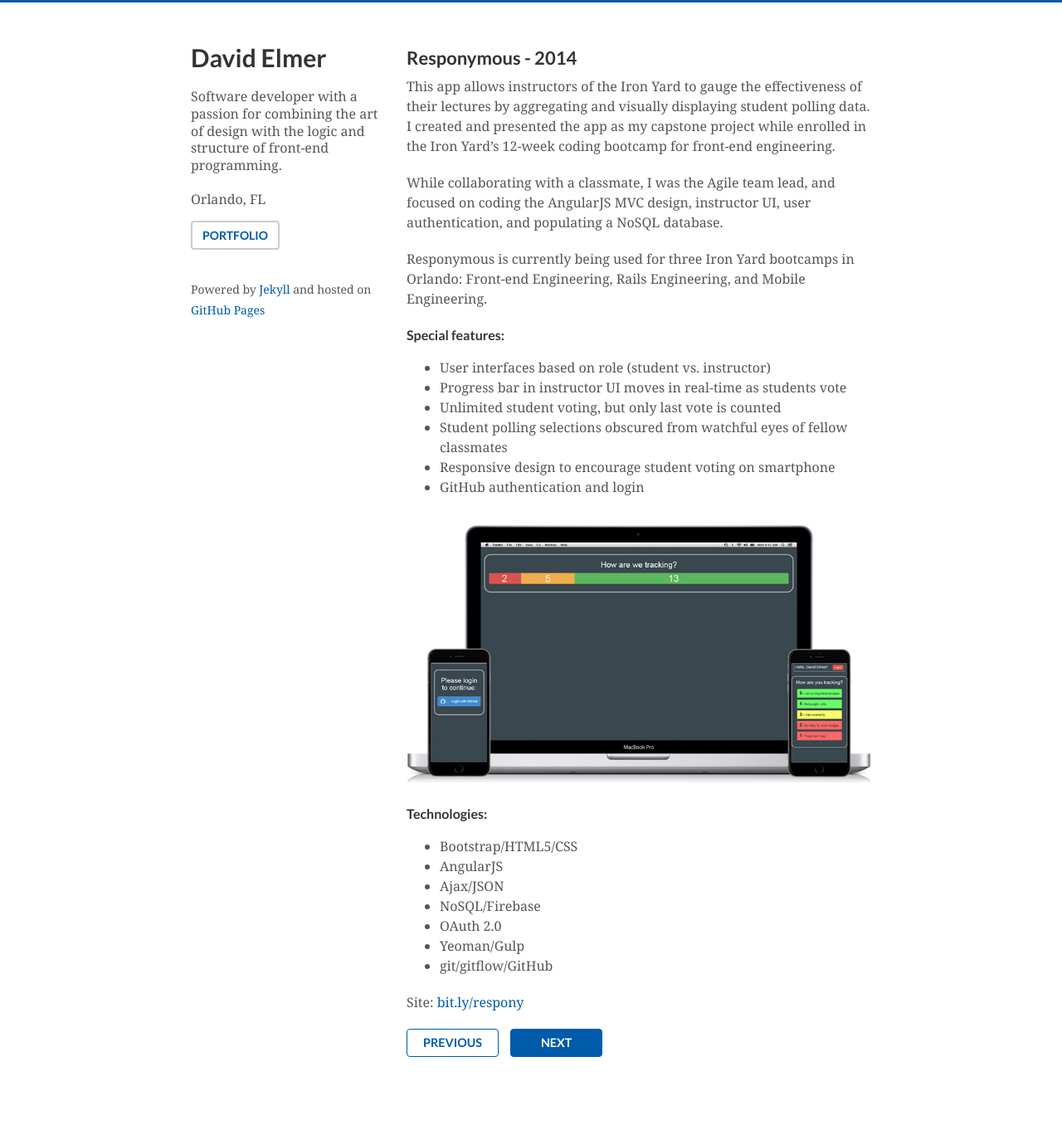
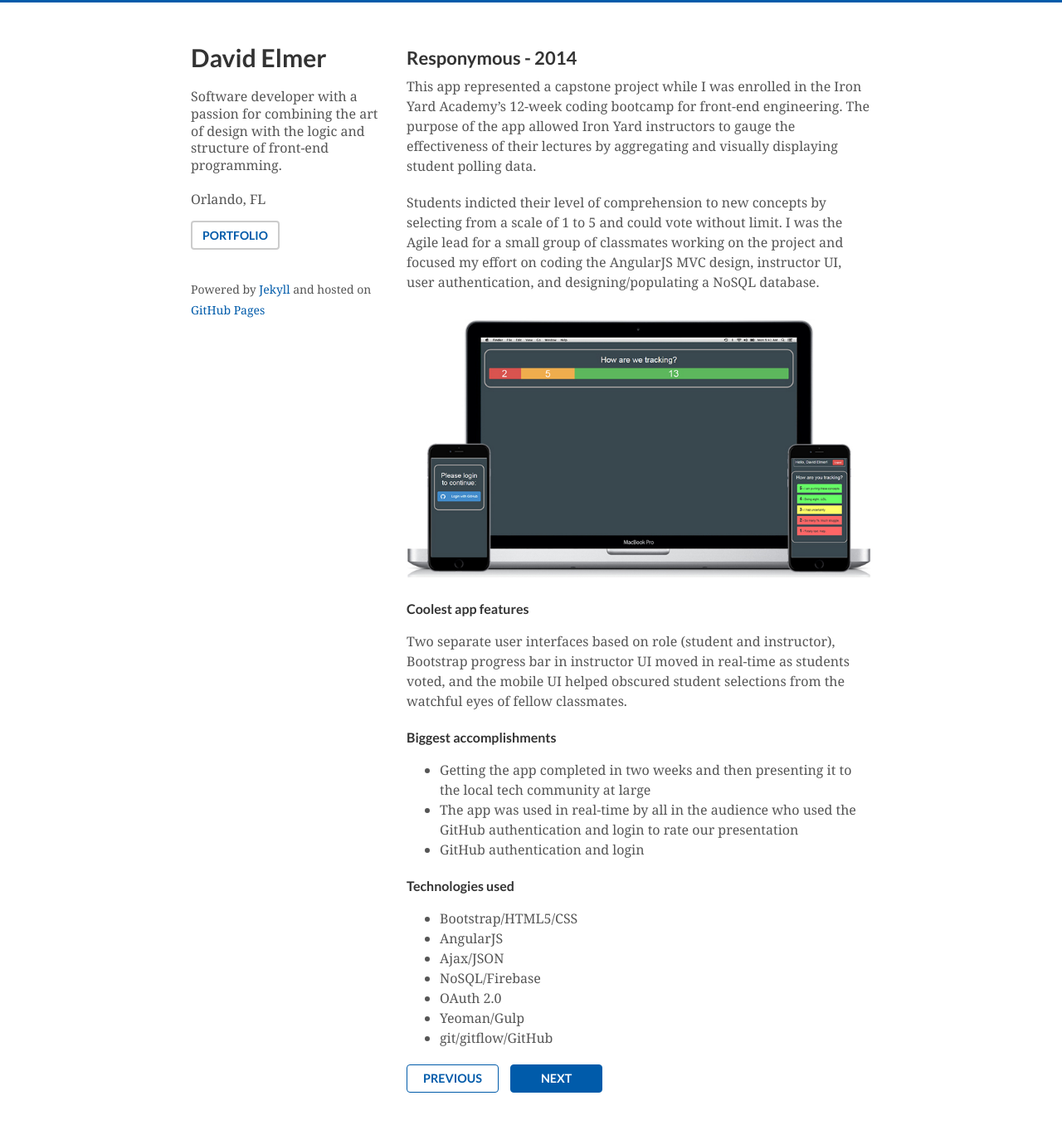
Before and after one commit to phillycc/phillycc.github.io, a Jekyll site: the page built from _posts/2014-12-11-responymous.md, in a window 1280 px wide and 1367 px high. Shown: the top 1356 px of the window at 83% size. Built offline with Jekyll 4.4.1, drawn with Linux system fonts in a browser that asks for light colours.

Commit message:
Updated written post copy

```diff
--- a/_posts/2014-12-11-responymous.md
+++ b/_posts/2014-12-11-responymous.md
@@ -7,25 +7,26 @@
 img_large: "respony_fw.jpg"
 date: 2014-12-11 00:00:00
 tags: []
+siteURL: ""
+previous_url: /carespotter/
+next_url: /era-suisse/
 permalink: /responymous/
 ---
-This app allows instructors of the Iron Yard to gauge the effectiveness of their lectures by aggregating and visually displaying student polling data. I created and presented the app as my capstone project while enrolled in the Iron Yard's 12-week coding bootcamp for front-end engineering.
+This app represented a capstone project while I was enrolled in the Iron Yard Academy’s 12-week coding bootcamp for front-end engineering. The purpose of the app allowed Iron Yard instructors to gauge the effectiveness of their lectures by aggregating and visually displaying student polling data.
 
-While collaborating with a classmate, I was the Agile team lead, and focused on coding the AngularJS MVC design, instructor UI, user authentication, and populating a NoSQL database.
-
-Responymous is currently being used for three Iron Yard bootcamps in Orlando: Front-end Engineering, Rails Engineering, and Mobile Engineering.
-
-### Special features:
-* User interfaces based on role (student vs. instructor)
-* Progress bar in instructor UI moves in real-time as students vote
-* Unlimited student voting, but only last vote is counted
-* Student polling selections obscured from watchful eyes of fellow classmates
-* Responsive design to encourage student voting on smartphone
-* GitHub authentication and login
+Students indicted their level of comprehension to new concepts by selecting from a scale of 1 to 5 and could vote without limit. I was the Agile lead for a small group of classmates working on the project and focused my effort on coding the AngularJS MVC design, instructor UI, user authentication, and designing/populating a NoSQL database.
 
 ![Responymous App]({{ "/images/" | append: page.img_large | prepend: site.baseurl | prepend: site.url  }})
 
-### Technologies:
+### Coolest app features
+Two separate user interfaces based on role (student and instructor), Bootstrap progress bar in instructor UI moved in real-time as students voted, and the mobile UI helped obscured student selections from the watchful eyes of fellow classmates.
+
+### Biggest accomplishments
+* Getting the app completed in two weeks and then presenting it to the local tech community at large
+* The app was used in real-time by all in the audience who used the GitHub authentication and login to rate our presentation
+* GitHub authentication and login
+
+### Technologies used
 * Bootstrap/HTML5/CSS
 * AngularJS
 * Ajax/JSON
@@ -33,5 +34,3 @@
 * OAuth 2.0
 * Yeoman/Gulp
 * git/gitflow/GitHub
-
-Site: [bit.ly/respony](http://bit.ly/respony)
```
